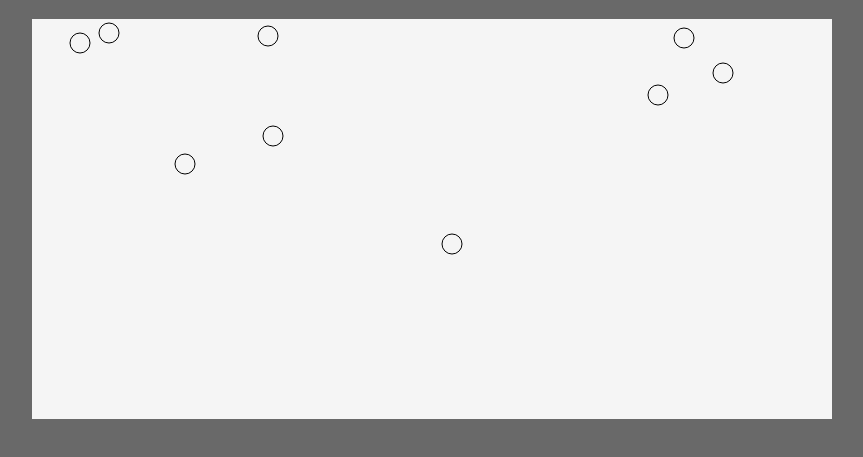
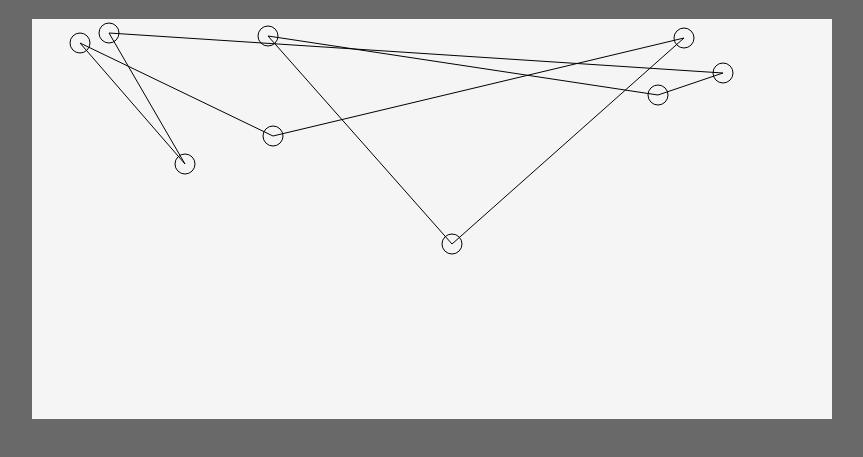
Before and after one commit to beebop3000/travelling_salesman_problem, a plain HTML site: page index.html in a window 1280 px wide. Shown: the part 61-518 px from the top of the page, without its empty margins (208-1071 px from the left). Drawn offline with Linux system fonts and the light colour scheme.

Commit message:
Map plot complete

```diff
--- a/index.html
+++ b/index.html
@@ -11,7 +11,7 @@
     <h1>Travelling Salesman Problem</h1>
     <canvas id="myCanvas"></canvas>
 
-
+    <script src="network.js"></script>
     <script src="node.js"></script>
     <script src="main.js"></script>
 
--- a/main.js
+++ b/main.js
@@ -13,11 +13,17 @@ for(let i = 0; i <= totalNumberNodes; i++){
     allNodes.push( new Node([canvas.width, canvas.height]));
 }
 
-for(let i = 0; i <= allNodes.length; i++){
+for(let i = 0; i < allNodes.length; i++){
     allNodes[i].getNodeCoordinates();
     allNodes[i].drawNode();
+}
 
-}
+const network = new Network(allNodes);
+
+network.drawMap();
+
+
+
 
 
 
--- /dev/null
+++ b/network.js
@@ -0,0 +1,36 @@
+class Network{
+    constructor(allNodes){
+        this.allNodes = allNodes;
+    }
+
+
+
+    drawMap(){
+
+
+
+        for(let i = 1; i <= (this.allNodes.length); i++){
+
+            let a = i-1;
+            let b = i;
+
+            if(b == this.allNodes.length){
+                b = 0;
+
+            }
+
+            console.log(this.allNodes[a].coordinates);
+            console.log(this.allNodes[b].coordinates);
+
+            ctx.beginPath();
+            ctx.moveTo(this.allNodes[a].coordinates[0], this.allNodes[a].coordinates[1]);
+            ctx.lineTo(this.allNodes[b].coordinates[0], this.allNodes[b].coordinates[1]);
+            ctx.stroke();
+        }
+
+
+
+        // This will just draw all the lines connecting all the nodes in the order that they are in
+        // we will have an algorithem that iterates through and plots the lines somewhere else
+    }
+};
--- a/node.js
+++ b/node.js
@@ -7,7 +7,6 @@ class Node{
     }
 
     getNodeCoordinates(){
-        console.log(this.dimensions);
         this.coordinates = [Math.floor(Math.random() * this.dimensions[0]* 0.9), Math.floor(Math.random() * this.dimensions[1] * 0.9 )]; // times 0.9 so just in slightly from the edge
     }
 
```
